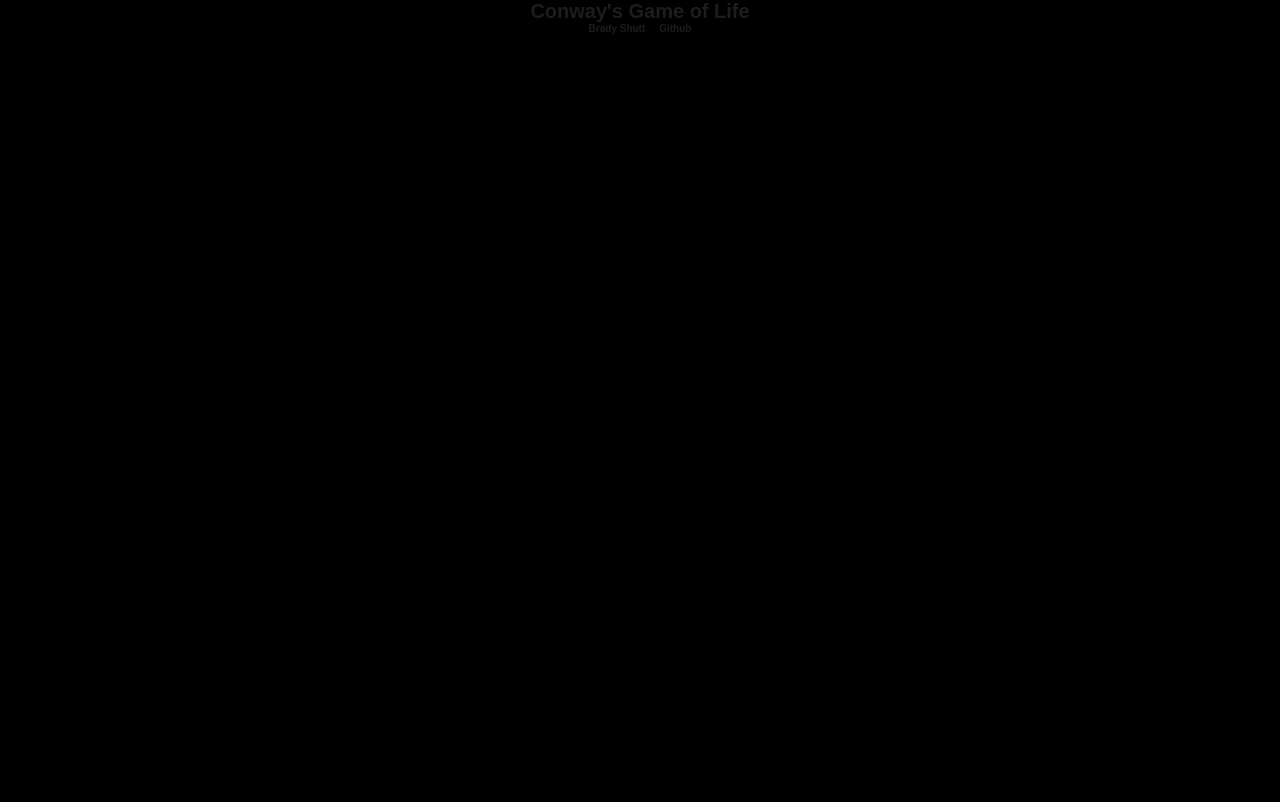
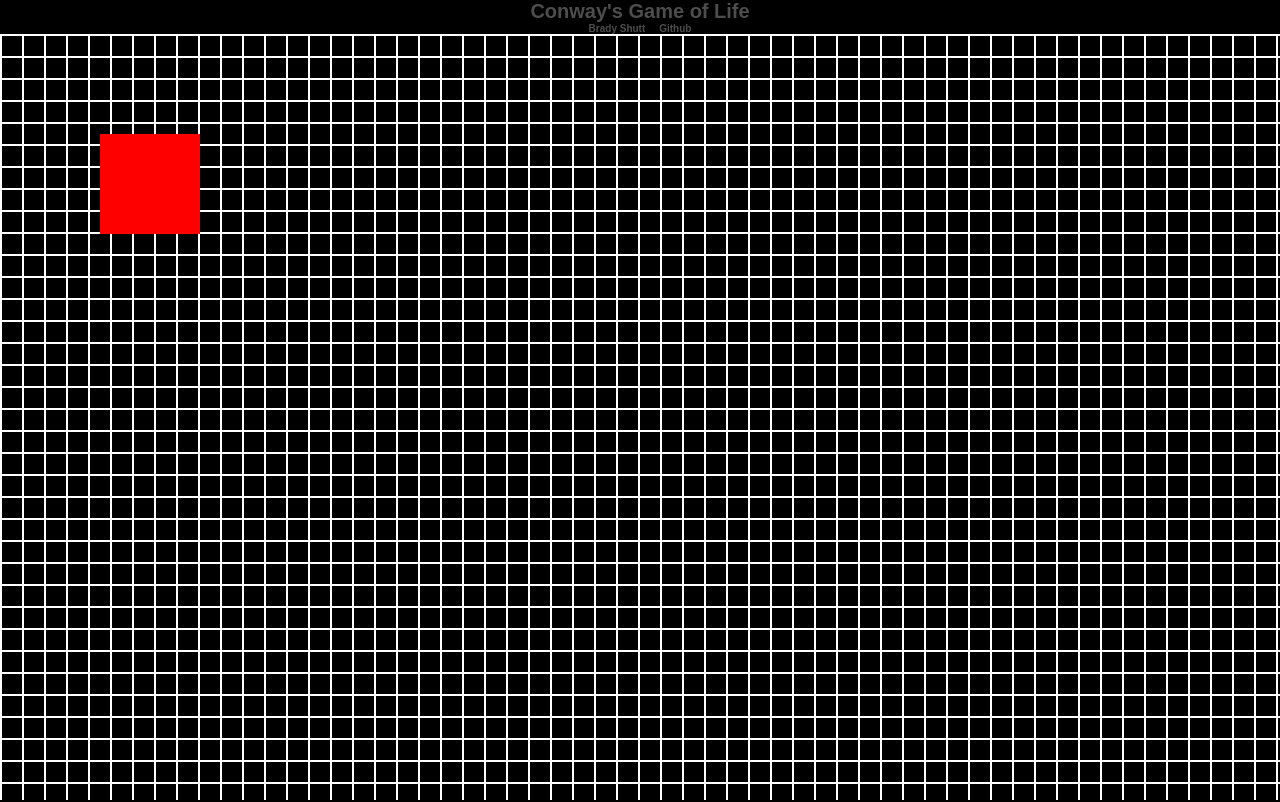
Before and after one commit to bradyshutt/Conways-Game-of-Life-JS, a plain HTML site: page game.html in a window 1280 px wide. Drawn offline with Linux system fonts and the light colour scheme.

Commit message:
Created game board, added to Board and Cell classes

```diff
--- /dev/null
+++ b/Board.js
@@ -0,0 +1,56 @@
+
+
+/* Board class
+ *
+ *    Properties:
+ *       pixWidth
+ *       pixHeight
+ *       width          (tiles)
+ *       height         (tiles)
+ *       tiles[][]      ()
+ *
+ *    Methods:
+ *       draw()
+ *
+ *
+ * */
+
+
+function Board(canvas, /*opt*/ size) {
+
+   this.width = canvas.width;
+   this.height = canvas.height;
+
+   this.tiles = [];
+
+   this.cellSize = size || Math.ceil(wpix / 100) - 4;
+   this.cellBorder = 1;
+
+
+};
+
+Board.prototype.drawGridlines = function(c) {
+   var x = 0;
+   var y = 0;
+
+   for ( ; x < this.width; x += this.cellSize) {
+      this.drawVLine(c, x++);
+      this.drawVLine(c, x++);
+   }
+
+   for ( ; y < this.height; y += this.cellSize) {
+      this.drawHLine(c, y++);
+      this.drawHLine(c, y++);
+   }
+
+};
+
+Board.prototype.drawVLine = function(c, x) {
+   c.fillStyle = '#fff';
+   c.fillRect(x, 0, 1, this.height);
+};
+
+Board.prototype.drawHLine = function(c, y) {
+   c.fillStyle = '#fff';
+   c.fillRect(0, y, this.width, 1);
+};
--- /dev/null
+++ b/Cell.js
@@ -0,0 +1,29 @@
+
+/* Cell class
+ *
+ *    Properties:
+ *       width
+ *       height
+ *       status      -Either 'dead' or 'alive'
+ *
+ *    Methods:
+ *       draw()
+ *
+ *
+ * */
+
+
+function Cell(x, y, w, h) {
+
+   this.x = x;
+   this.y = y;
+   this.width = w;
+   this.height = h;
+   this.status = 'dead';
+
+}
+
+Cell.prototype.draw = function(c) {
+   c.fillStyle = '#f00';
+   c.fillRect(this.x, this.y, this.width, this.height);
+};
--- a/conway.js
+++ b/conway.js
@@ -0,0 +1,30 @@
+
+var ready = setInterval( function() {
+   if (document.readyState === 'complete') {
+      clearInterval(ready);
+      start();
+   }
+}, 100)
+
+
+function start() {
+
+   var cell = new Cell(100, 100, 100, 100);
+
+   var canvas = document.getElementById('board');
+   var context = canvas.getContext('2d');
+
+
+   var headerHeight = document.getElementById('head').clientHeight;
+   var pageHeight = window.innerHeight;
+
+   canvas.width = window.innerWidth;
+   canvas.height = pageHeight - headerHeight;
+
+   var board = new Board(canvas, 20);
+
+   board.drawGridlines(context);
+
+   cell.draw(context);
+
+};
--- a/game.html
+++ b/game.html
@@ -6,7 +6,7 @@
 
 <style type="text/css">
    * { margin: 0px; padding: 0px; font: bold 10px Droid Sans, sans-serif;
-       color: #1D1D1D; }
+       color: #4D4D4D; }
    body { background-color: black; }
    h1 { font-size: 20px; display: block; }
    .header { text-align: center; }
@@ -14,14 +14,16 @@
 
 </head>
 <body>
-   <div class="header">
+   <div class="header" id="head">
       <h1>Conway's Game of Life</h1>
       <p> Brady Shutt &nbsp;&nbsp;&nbsp; Github </p>
    </div>
 
-   <canvas id="board" width="100%"></canvas>
+   <canvas id="board" width=500 height=500></canvas>
 
-   <script type="text/javascript" src="Conway.js"></script>
+   <script type="text/javascript" src="Cell.js"></script>
+   <script type="text/javascript" src="Board.js"></script>
+   <script type="text/javascript" src="conway.js"></script>
 
 </body>
 </html>
```
